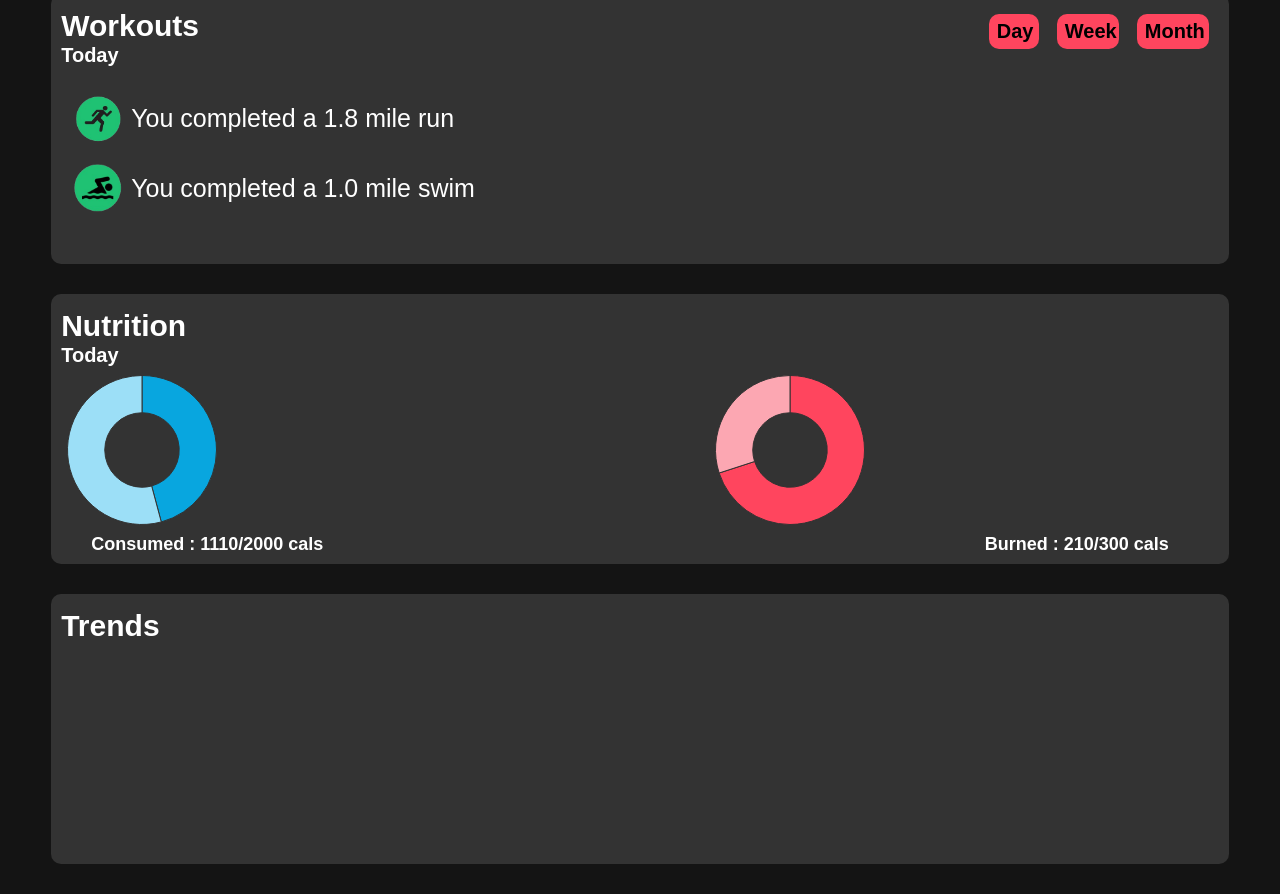
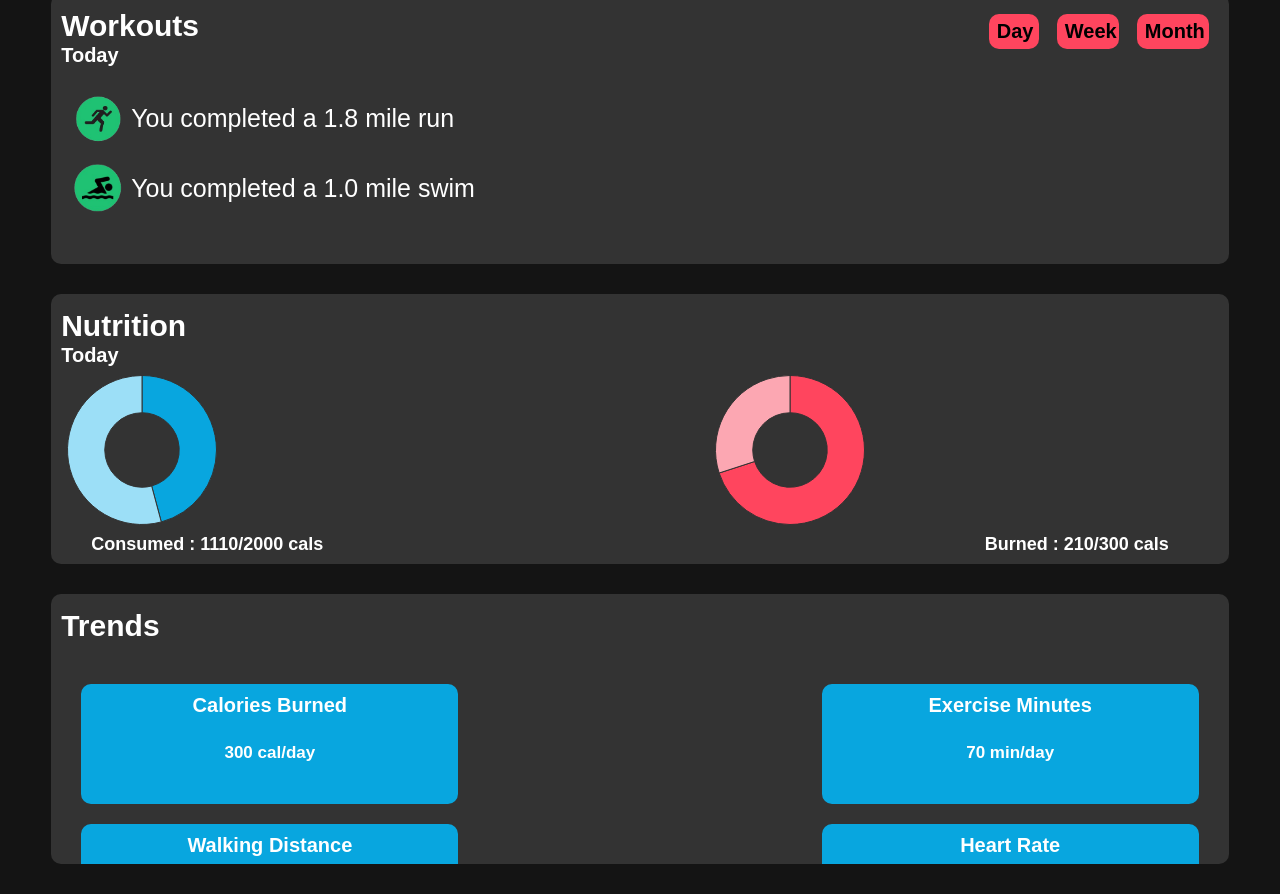
Before and after one commit to health-0201-05/phase-2, a website: page aneesha-statistics/statistics.html in a window 1280 px wide. Shown: the part 431-1325 px from the top of the page. Drawn offline with nearby package versions, Linux system fonts and the light colour scheme.

Commit message:
added trends

```diff
--- a/aneesha-statistics/statistics.html
+++ b/aneesha-statistics/statistics.html
@@ -55,6 +55,30 @@
 
     <div class="container">
         <div class="subtitle"><b>Trends</b></div>
+        <div class="trend-module" style = "top:90px;left:30px;font-size:20px">
+            <b>Calories Burned</b>
+            <br>
+            <br>
+            <b style="font-size:17px">300 cal/day</b>
+        </div>
+        <div class="trend-module" style = "top:90px;right:30px;font-size:20px">
+            <b>Exercise Minutes</b>
+            <br>
+            <br>
+            <b style="font-size:17px">70 min/day</b>
+        </div>
+        <div class="trend-module" style = "top:230px;left:30px;font-size:20px">
+            <b>Walking Distance</b>
+            <br>
+            <br>
+            <b style="font-size:17px">1.5 miles/day</b>
+        </div>
+        <div class="trend-module" style = "top:230px;right:30px;font-size:20px">
+            <b>Heart Rate</b>
+            <br>
+            <br>
+            <b style="font-size:17px">75 bpm</b>
+        </div>
     </div>
 
 </body>
--- a/aneesha-statistics/style.css
+++ b/aneesha-statistics/style.css
@@ -256,3 +256,17 @@ canvas {
   top: 10px;
   left: 1px;
 }
+
+.trend-module {
+  background-color: #08A6DF;
+	padding: 5px 7px;
+	text-align: center;
+	display: block;
+	border-radius: 10px;
+	width: 30%;
+	height: 100px;
+	border: 5px solid #08A6DF;
+  position:absolute;
+  font-family: arial;
+  color:white;
+}
```
